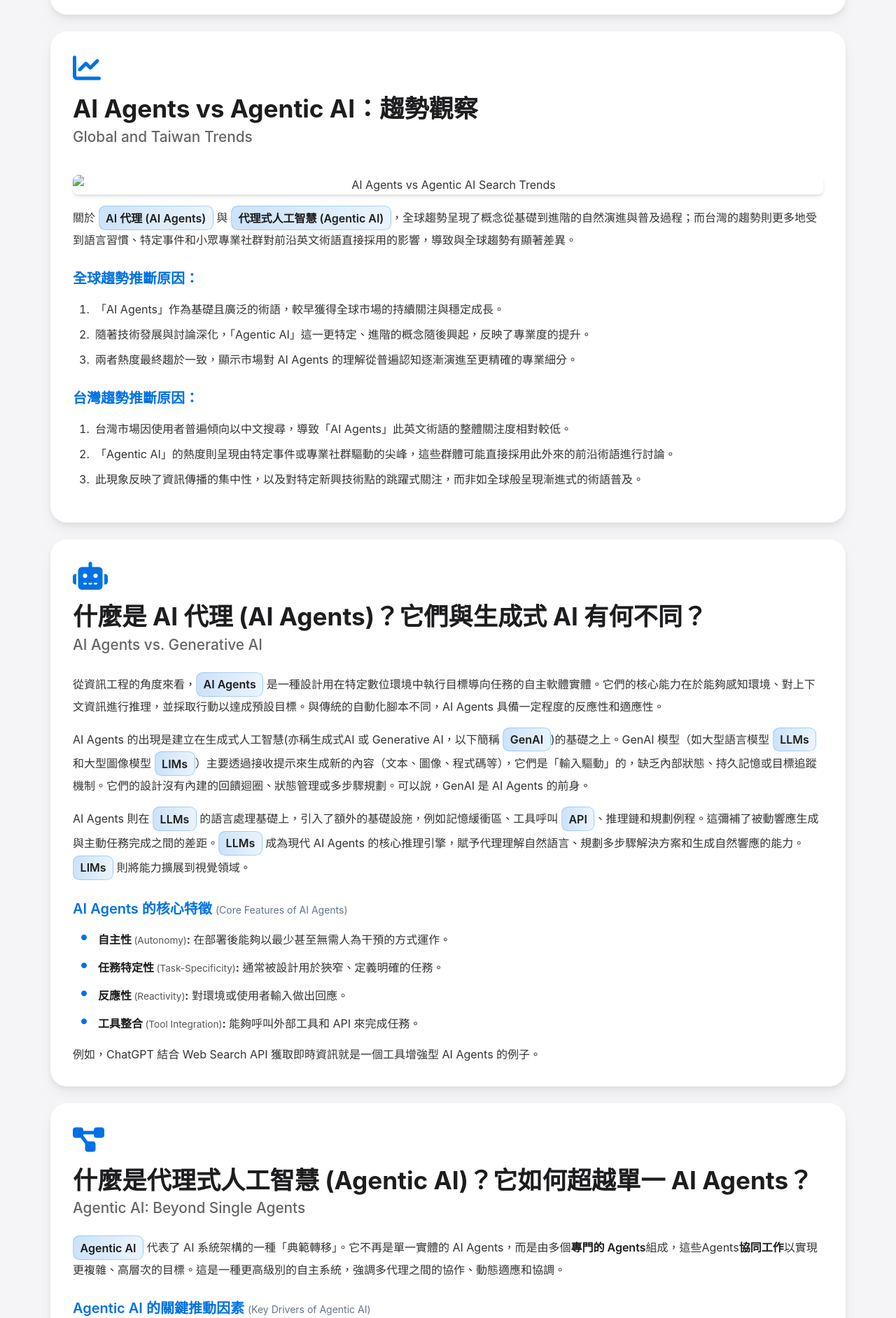
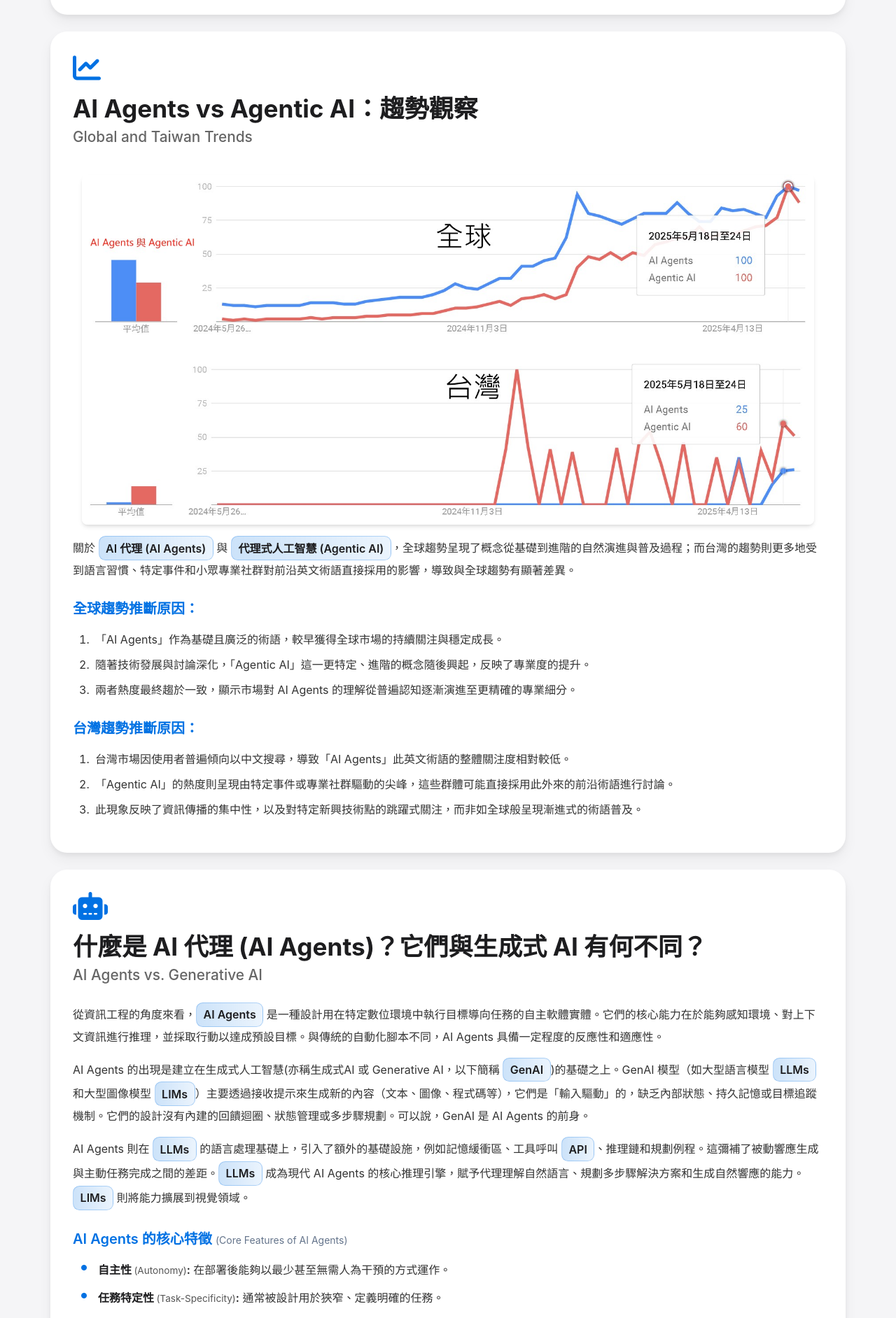
Before and after one commit to Deep-Learning-101/deep-learning-101.github.io, a Jekyll site: the page html/AI-Agents_Agentic-AI.html, which Jekyll copies as it is, in a window 1280 px wide. Shown: the part 1943-3827 px from the top of the page at 70% size. Built offline with Jekyll 4.4.1, drawn with Linux system fonts in a browser that asks for light colours; nearby versions of some CDN libraries.

Commit message:
Update AI-Agents_Agentic-AI.html

```diff
--- a/html/AI-Agents_Agentic-AI.html
+++ b/html/AI-Agents_Agentic-AI.html
@@ -361,7 +361,7 @@
                     <i class="fas fa-chart-line icon-large"></i>
                     <h2 class="bento-title-large">AI Agents vs Agentic AI：趨勢觀察 <span class="english-auxiliary-title">Global and Taiwan Trends</span></h2>
                     <div class="bento-text">
-                        <p class="text-center my-4"><img src="./img/AI Agents+Agentic AI.jpg?raw=true" alt="AI Agents vs Agentic AI Search Trends" class="mx-auto rounded-lg shadow-md" style="max-width: 100%; height: auto; max-height: 500px;"></p>
+                        <p class="text-center my-4"><img src="../img/AI Agents+Agentic AI.jpg?raw=true" alt="AI Agents vs Agentic AI Search Trends" class="mx-auto rounded-lg shadow-md" style="max-width: 100%; height: auto; max-height: 500px;"></p>
                         <p>關於 <strong class="highlight-tech">AI 代理 (AI Agents)</strong> 與 <strong class="highlight-tech">代理式人工智慧 (Agentic AI)</strong>，全球趨勢呈現了概念從基礎到進階的自然演進與普及過程；而台灣的趨勢則更多地受到語言習慣、特定事件和小眾專業社群對前沿英文術語直接採用的影響，導致與全球趨勢有顯著差異。</p>
                         <h3 class="bento-subtitle">全球趨勢推斷原因：</h3>
                         <ol class="list-decimal">
```
